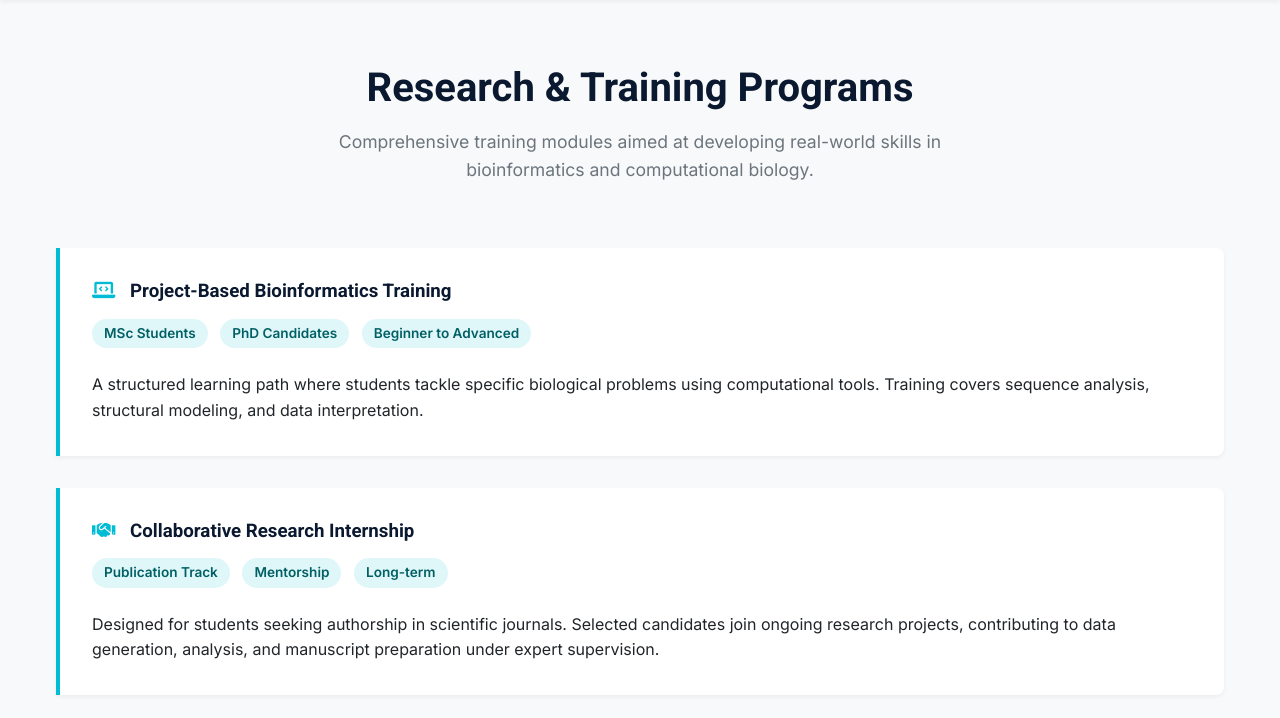
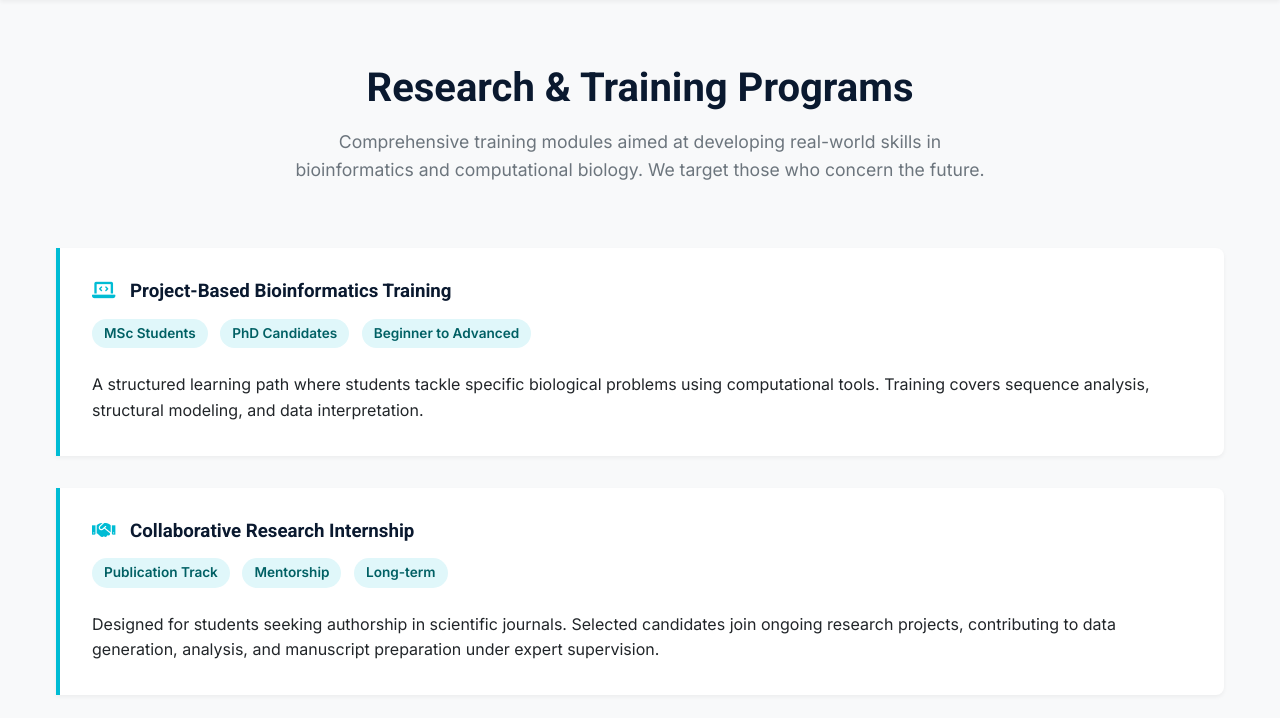
Before and after one commit to salmak39/Qziist, a plain HTML site: page programs.html in a window 1280 px wide. Shown: the part 82-800 px from the top of the page. Drawn offline with Linux system fonts and the light colour scheme.

Commit message:
Update programs.html

```diff
--- a/programs.html
+++ b/programs.html
@@ -63,7 +63,7 @@
             <div class="section-header">
                 <h2>Research & Training Programs</h2>
                 <p>Comprehensive training modules aimed at developing real-world skills in bioinformatics and
-                    computational biology.</p>
+                    computational biology. We target those who concern the future.</p>
             </div>
 
             <div class="program-card">
```
